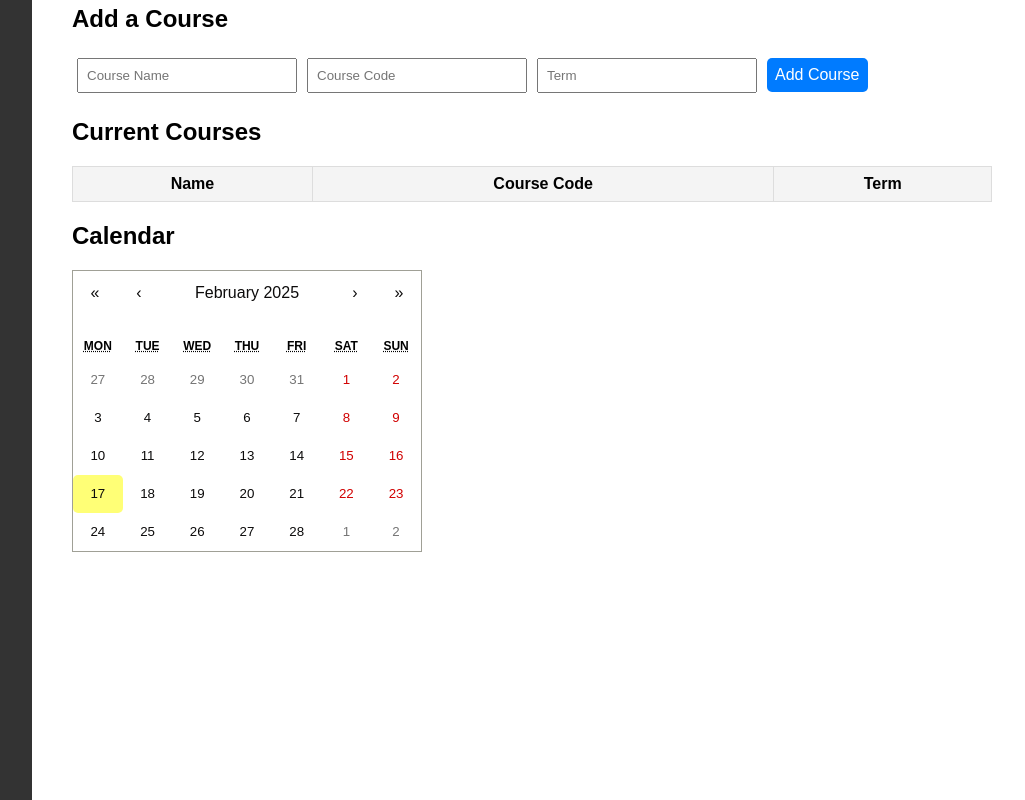
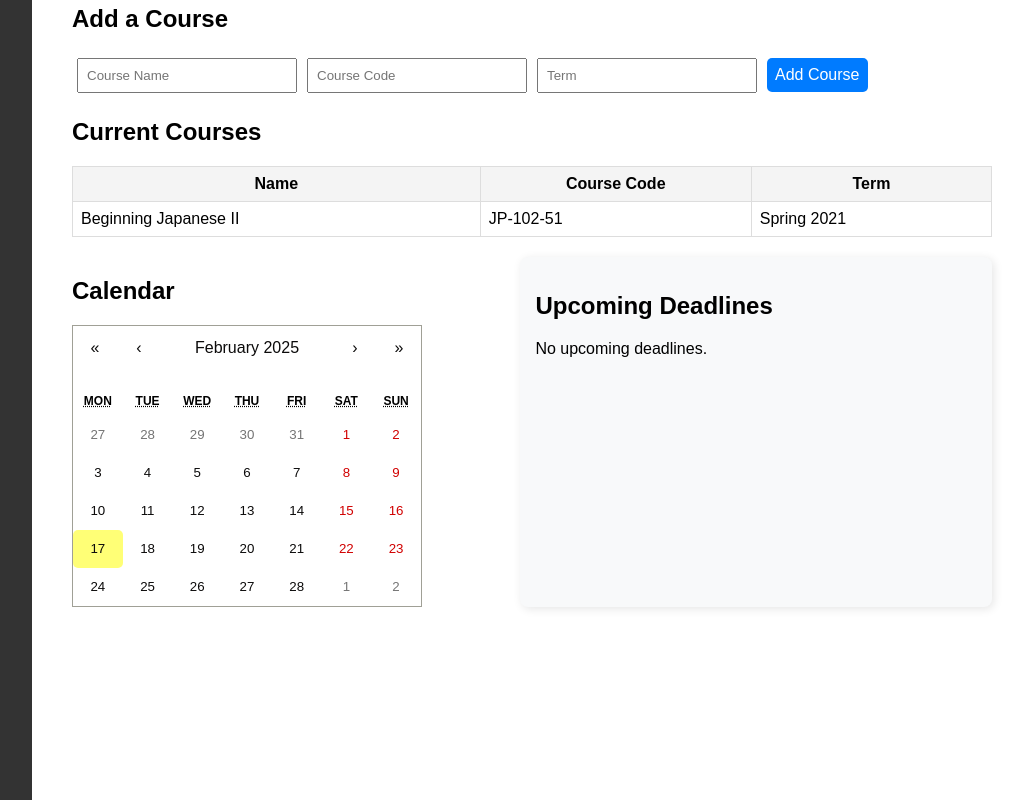
Before and after one commit to jahnvi09/website_demo, a React (Create React App) app: page /home in a window 1280 px wide. Shown: the part 440-1240 px from the top of the page, without its empty margins (248-1273 px from the left). Built offline with nearby package versions, Linux system fonts and the light colour scheme.

Commit message:
Sixth commit

```diff
--- a/src/components/Home.css
+++ b/src/components/Home.css
@@ -49,3 +49,77 @@
   .add-course button:hover {
     background-color: #0056b3;
   }
+
+  .dashboard {
+    display: flex;
+    justify-content: space-between;
+    margin-top: 20px;
+  }
+
+  .calendar-section, .deadline-widget {
+    width: 48%;
+  }
+
+  .deadline-widget {
+    background: #f8f9fa;
+    padding: 15px;
+    border-radius: 8px;
+    box-shadow: 2px 2px 10px rgba(0, 0, 0, 0.1);
+  }
+
+  .deadline-widget ul {
+    list-style: none;
+    padding: 0;
+  }
+
+  .deadline-widget li {
+    padding: 8px 0;
+    display: flex;
+    justify-content: space-between;
+    font-size: 16px;
+  }
+
+  .days-left {
+    font-weight: bold;
+    padding: 4px 8px;
+    border-radius: 4px;
+    background: #28a745;
+    color: white;
+  }
+
+  .days-left.urgent {
+    background: #dc3545;
+  }
+
+  .completed-task {
+    background-color: #d4edda !important; /* Light green for completed tasks */
+    text-decoration: line-through;
+  }
+
+  .deadline-widget li {
+    display: flex;
+    justify-content: space-between;
+    align-items: center;
+    padding: 8px 0;
+  }
+
+  .done-button {
+    background: #28a745;
+    color: white;
+    border: none;
+    padding: 5px 10px;
+    cursor: pointer;
+    border-radius: 5px;
+  }
+
+  .done-button:disabled {
+    background: #ccc;
+    cursor: not-allowed;
+  }
+
+  .days-left.urgent {
+    background: #dc3545;
+    padding: 4px 8px;
+    border-radius: 4px;
+    color: white;
+  }
--- a/src/components/Home.js
+++ b/src/components/Home.js
@@ -1,4 +1,143 @@
-import React, { useState } from 'react';
+// import React, { useState } from 'react';
+// import Calendar from 'react-calendar';
+// import 'react-calendar/dist/Calendar.css';
+// import './Home.css';
+
+// function Home() {
+//   const [assignments, setAssignments] = useState([]);
+//   const [taskName, setTaskName] = useState('');
+//   const [details, setDetails] = useState('');
+//   const [subject, setSubject] = useState('');
+//   const [dueDate, setDueDate] = useState('');
+
+//   const [courses, setCourses] = useState([
+//     { name: 'Beginning Japanese II', code: 'JP-102-51', term: 'Spring 2021' }
+//   ]);
+//   const [courseName, setCourseName] = useState('');
+//   const [courseCode, setCourseCode] = useState('');
+//   const [term, setTerm] = useState('');
+
+//   // Add a new task
+//   const addAssignment = () => {
+//     if (taskName && details && subject && dueDate) {
+//       setAssignments([...assignments, { taskName, details, subject, dueDate }]);
+//       setTaskName('');
+//       setDetails('');
+//       setSubject('');
+//       setDueDate('');
+//     } else {
+//       alert('Please fill in all fields before adding a task.');
+//     }
+//   };
+
+//   // Delete a task
+//   const deleteAssignment = (index) => {
+//     setAssignments(assignments.filter((_, i) => i !== index));
+//   };
+
+//   // Highlight dates with tasks on the calendar
+//   const tileClassName = ({ date, view }) => {
+//     if (view === 'month') {
+//       const taskDates = assignments.map(assignment => new Date(assignment.dueDate).toDateString());
+//       if (taskDates.includes(date.toDateString())) {
+//         return 'highlight';
+//       }
+//     }
+//     return null;
+//   };
+
+//   // Add a new course
+//   const addCourse = () => {
+//     if (courseName && courseCode && term) {
+//       setCourses([...courses, { name: courseName, code: courseCode, term }]);
+//       setCourseName('');
+//       setCourseCode('');
+//       setTerm('');
+//     } else {
+//       alert('Please fill in all fields before adding a course.');
+//     }
+//   };
+
+//   return (
+//     <div className="home">
+//       <h1>Home</h1>
+//       <p>This is your Home Page! Here, you can see all your assignments as well as a preview of your calendar.</p>
+
+//       {/* Add Task Form */}
+//       <div className="add-task">
+//         <input type="text" placeholder="Task Name" value={taskName} onChange={(e) => setTaskName(e.target.value)} />
+//         <input type="text" placeholder="Details" value={details} onChange={(e) => setDetails(e.target.value)} />
+//         <input type="text" placeholder="Subject" value={subject} onChange={(e) => setSubject(e.target.value)} />
+//         <input type="date" value={dueDate} onChange={(e) => setDueDate(e.target.value)} />
+//         <button onClick={addAssignment}>Add Task</button>
+//       </div>
+
+//       {/* Assignment Table */}
+//       <table className="assignment-table">
+//         <thead>
+//           <tr>
+//             <th>Task</th>
+//             <th>Details</th>
+//             <th>Course</th>
+//             <th>Due Date</th>
+//             <th>Actions</th>
+//           </tr>
+//         </thead>
+//         <tbody>
+//           {assignments.map((assignment, index) => (
+//             <tr key={index}>
+//               <td>{assignment.taskName}</td>
+//               <td>{assignment.details}</td>
+//               <td>{assignment.subject}</td>
+//               <td>{assignment.dueDate}</td>
+//               <td>
+//                 <button onClick={() => deleteAssignment(index)}>Delete</button>
+//               </td>
+//             </tr>
+//           ))}
+//         </tbody>
+//       </table>
+
+//       {/* Add Course Form */}
+//       <h2>Add a Course</h2>
+//       <div className="add-course">
+//         <input type="text" placeholder="Course Name" value={courseName} onChange={(e) => setCourseName(e.target.value)} />
+//         <input type="text" placeholder="Course Code" value={courseCode} onChange={(e) => setCourseCode(e.target.value)} />
+//         <input type="text" placeholder="Term" value={term} onChange={(e) => setTerm(e.target.value)} />
+//         <button onClick={addCourse}>Add Course</button>
+//       </div>
+
+//       {/* Current Courses Section */}
+//       <h2>Current Courses</h2>
+//       <table className="courses-table">
+//         <thead>
+//           <tr>
+//             <th>Name</th>
+//             <th>Course Code</th>
+//             <th>Term</th>
+//           </tr>
+//         </thead>
+//         <tbody>
+//           {courses.map((course, index) => (
+//             <tr key={index}>
+//               <td>{course.name}</td>
+//               <td>{course.code}</td>
+//               <td>{course.term}</td>
+//             </tr>
+//           ))}
+//         </tbody>
+//       </table>
+
+//       {/* Calendar Section */}
+//       <h2>Calendar</h2>
+//       <Calendar tileClassName={tileClassName} />
+//     </div>
+//   );
+// }
+
+// export default Home;
+
+import React, { useState, useEffect } from 'react';
 import Calendar from 'react-calendar';
 import 'react-calendar/dist/Calendar.css';
 import './Home.css';
@@ -11,7 +150,7 @@ function Home() {
   const [dueDate, setDueDate] = useState('');
 
   const [courses, setCourses] = useState([
-
+    { name: 'Beginning Japanese II', code: 'JP-102-51', term: 'Spring 2021' }
   ]);
   const [courseName, setCourseName] = useState('');
   const [courseCode, setCourseCode] = useState('');
@@ -20,7 +159,7 @@ function Home() {
   // Add a new task
   const addAssignment = () => {
     if (taskName && details && subject && dueDate) {
-      setAssignments([...assignments, { taskName, details, subject, dueDate }]);
+      setAssignments([...assignments, { taskName, details, subject, dueDate, done: false }]);
       setTaskName('');
       setDetails('');
       setSubject('');
@@ -33,6 +172,13 @@ function Home() {
   // Delete a task
   const deleteAssignment = (index) => {
     setAssignments(assignments.filter((_, i) => i !== index));
+  };
+
+  // Mark a task as done
+  const markAsDone = (index) => {
+    setAssignments(assignments.map((assignment, i) =>
+      i === index ? { ...assignment, done: true } : assignment
+    ));
   };
 
   // Highlight dates with tasks on the calendar
@@ -58,12 +204,26 @@ function Home() {
     }
   };
 
+  // Calculate remaining days until the due date
+  const getRemainingDays = (dueDate) => {
+    const today = new Date();
+    const due = new Date(dueDate);
+    const diffTime = due - today;
+    const diffDays = Math.ceil(diffTime / (1000 * 60 * 60 * 24));
+    return diffDays > 0 ? diffDays : 0;
+  };
+
+  // Sort assignments by closest deadline
+  const sortedAssignments = [...assignments].sort((a, b) =>
+    new Date(a.dueDate) - new Date(b.dueDate)
+  );
+
   return (
     <div className="home">
       <h1>Home</h1>
       <p>This is your Home Page! Here, you can see all your assignments as well as a preview of your calendar.</p>
 
-      {/* Add Task Form */}
+      {/* Task Input Form */}
       <div className="add-task">
         <input type="text" placeholder="Task Name" value={taskName} onChange={(e) => setTaskName(e.target.value)} />
         <input type="text" placeholder="Details" value={details} onChange={(e) => setDetails(e.target.value)} />
@@ -98,7 +258,7 @@ function Home() {
         </tbody>
       </table>
 
-      {/* Add Course Form */}
+      {/* Course Management */}
       <h2>Add a Course</h2>
       <div className="add-course">
         <input type="text" placeholder="Course Name" value={courseName} onChange={(e) => setCourseName(e.target.value)} />
@@ -107,7 +267,7 @@ function Home() {
         <button onClick={addCourse}>Add Course</button>
       </div>
 
-      {/* Current Courses Section */}
+      {/* Current Courses */}
       <h2>Current Courses</h2>
       <table className="courses-table">
         <thead>
@@ -128,9 +288,39 @@ function Home() {
         </tbody>
       </table>
 
-      {/* Calendar Section */}
-      <h2>Calendar</h2>
-      <Calendar tileClassName={tileClassName} />
+      <div className="dashboard">
+        {/* Calendar Section */}
+        <div className="calendar-section">
+          <h2>Calendar</h2>
+          <Calendar tileClassName={tileClassName} />
+        </div>
+
+        {/* Dynamic Deadline Countdown */}
+        <div className="deadline-widget">
+          <h2>Upcoming Deadlines</h2>
+          {sortedAssignments.length > 0 ? (
+            <ul>
+              {sortedAssignments.map((assignment, index) => (
+                <li key={index} className={assignment.done ? 'completed-task' : ''}>
+                  <strong>{assignment.taskName}</strong> - {assignment.subject}
+                  <span className={`days-left ${getRemainingDays(assignment.dueDate) <= 2 ? 'urgent' : ''}`}>
+                    {getRemainingDays(assignment.dueDate)} days left
+                  </span>
+                  <button
+                    className="done-button"
+                    onClick={() => markAsDone(index)}
+                    disabled={assignment.done}
+                  >
+                    {assignment.done ? 'Completed' : 'Done'}
+                  </button>
+                </li>
+              ))}
+            </ul>
+          ) : (
+            <p>No upcoming deadlines.</p>
+          )}
+        </div>
+      </div>
     </div>
   );
 }
```
